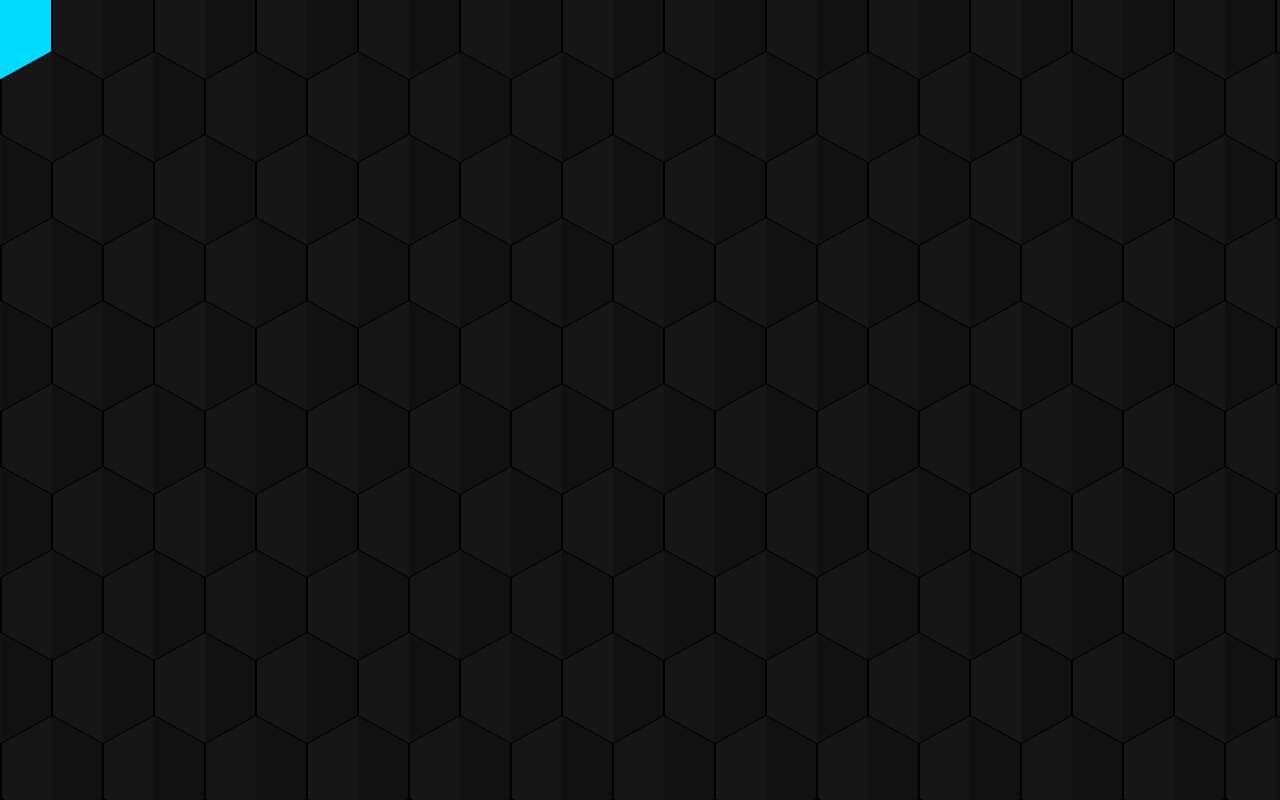
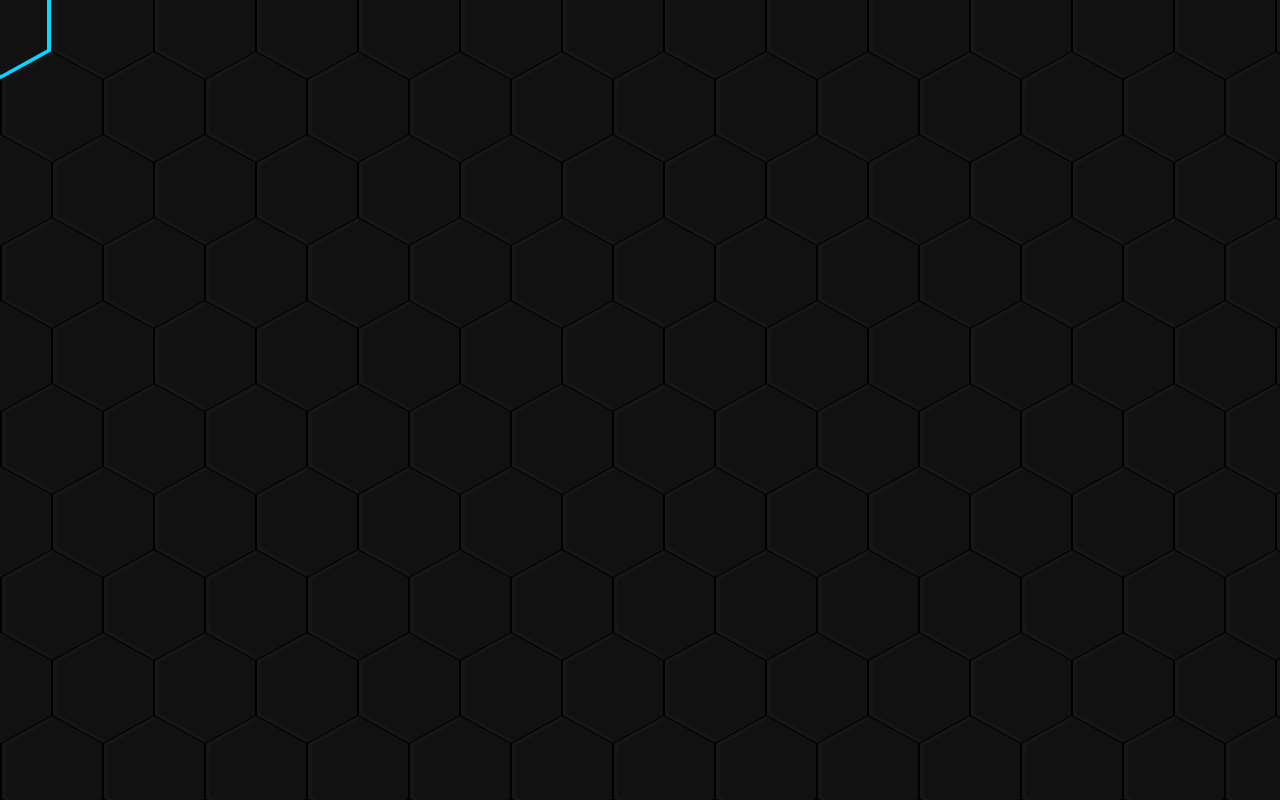
Before and after one commit to BVBFD/Hexagon-Effect, a plain HTML site: page index.html in a window 1280 px wide. Drawn offline with Linux system fonts and the light colour scheme.

Commit message:
hover border color effect

```diff
--- a/style.css
+++ b/style.css
@@ -47,6 +47,17 @@ body {
   background: #0f0;
 }
 
+.hexagon:after {
+  content: "";
+  position: absolute;
+  top: 4px;
+  bottom: 4px;
+  left: 4px;
+  right: 4px;
+  background: #111;
+  clip-path: polygon(50% 0%, 100% 25%, 100% 75%, 50% 100%, 0% 75%, 0% 25%);
+}
+
 .hexagon:before {
   content: "";
   position: absolute;
```
